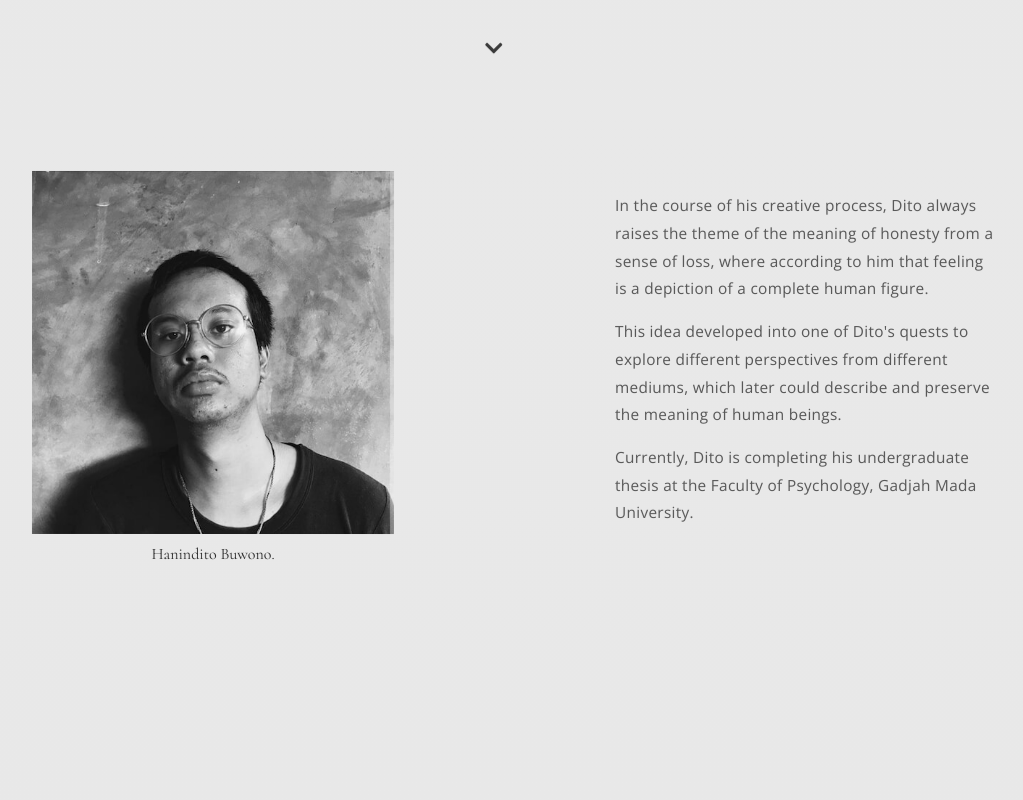
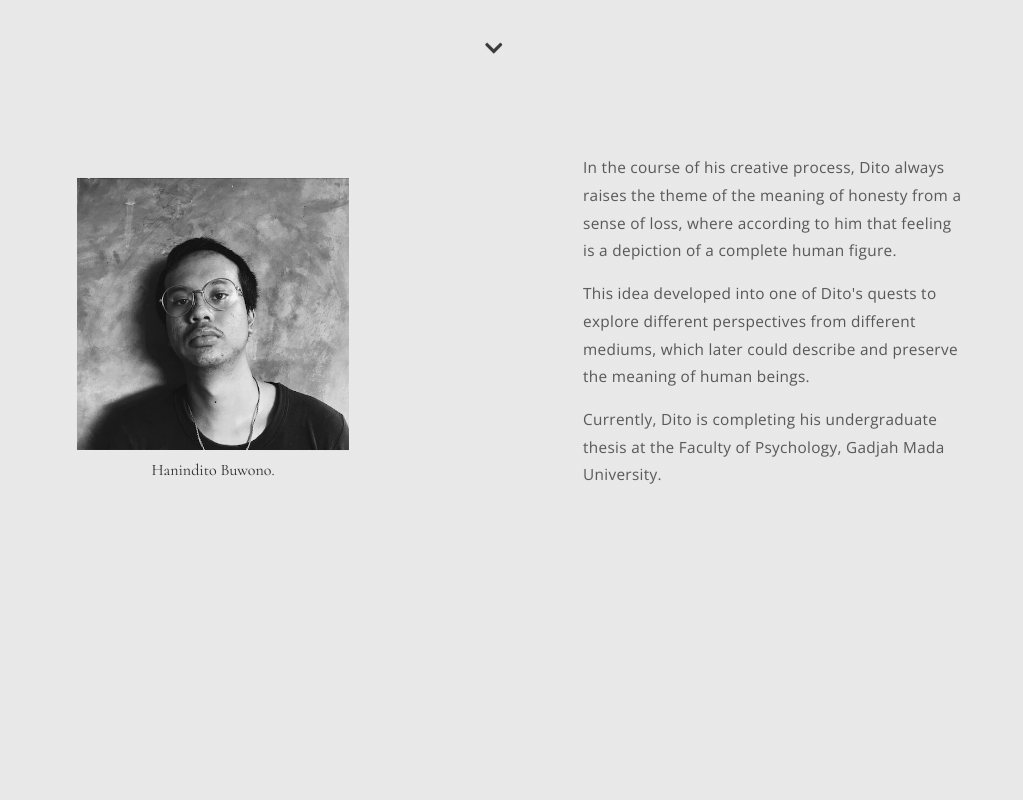
Before and after one commit to andikawilliam/ditobuwono, a Vue app: page / in a window 1280 px wide. Shown: the part 580-1380 px from the top of the page, without its empty margins (155-1178 px from the left). Built offline with nearby package versions, Linux system fonts and the light colour scheme.

Commit message:
change text alignment for content text

```diff
--- a/src/components/PortfolioDescription.vue
+++ b/src/components/PortfolioDescription.vue
@@ -1,5 +1,5 @@
 <template>
-  <div class="py-2 lg:text-center tracking-wide font-light md:font-normal md:opacity-75">
+  <div class="py-2 text-center tracking-wide font-light md:font-normal md:opacity-75">
     <h3
       class="description-text "
       :id="descriptionId"
--- a/src/pages/PageAbout.vue
+++ b/src/pages/PageAbout.vue
@@ -3,9 +3,9 @@
     class="lg:flex lg:justify-center lg:items-center px-8 md:px-16 pb-16 md:py-16 lg:px-24 lg:py-32 lg:pb-40"
   >
     <div
-      class="about-content image-container pb-4 lg:pb-0 lg:pt-8 lg:w-1/2 lg:mr-12 xl:mr-24"
+      class="about-content image-container pb-4 lg:pb-0 lg:pt-8 lg:w-1/2 lg:mr-12 xl:mr-8"
     >
-      <img class="w-2/3 md:w-1/2 lg:w-2/3 mx-auto" :src="picture" />
+      <img class="w-2/3 md:w-1/2 lg:w-1/2 mx-auto" :src="picture" />
       <div class="font-cormorant mt-2 text-sm text-center lg:text-base">
         Hanindito Buwono.
       </div>
--- a/src/pages/PagePortfolioWriting.vue
+++ b/src/pages/PagePortfolioWriting.vue
@@ -24,7 +24,7 @@
             {{ publication.title }}
           </p>
           <p
-            class="description-text font-light pb-4"
+            class="description-text text-center font-light pb-4"
             v-html="publication.description"
           />
           <div class="flex justify-center" v-if="publication.orderLink">
```
Also changed, not shown: src/assets/dito-picture.jpeg.
